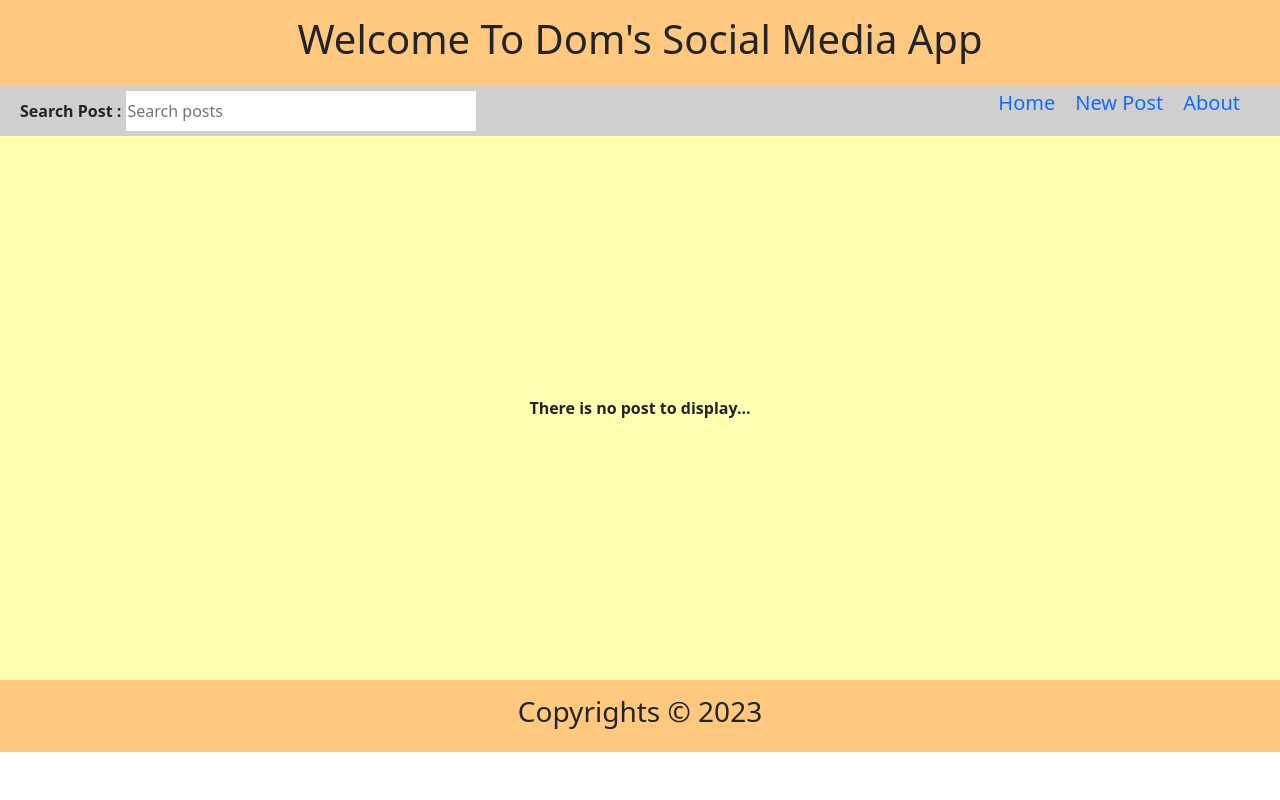
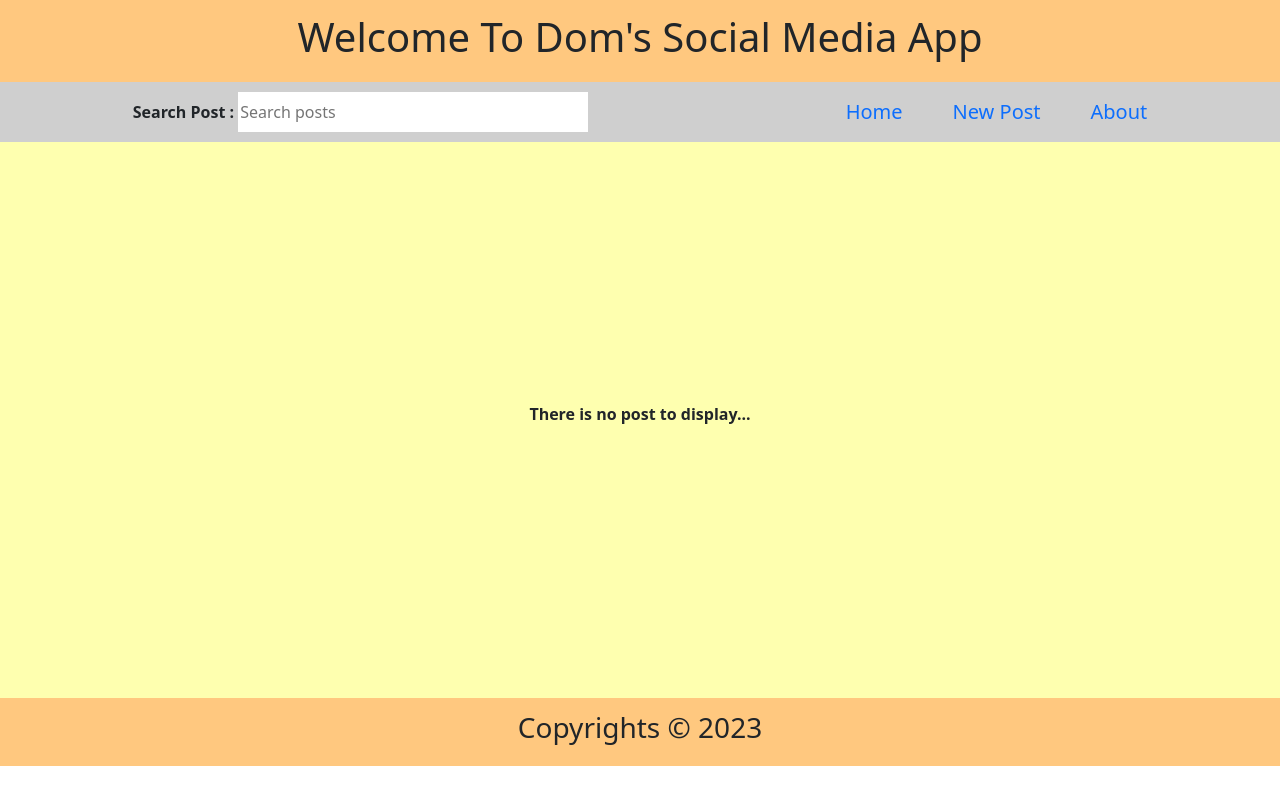
Before and after one commit to RenganathanAruna/CRED-React, a React (Create React App) app: page / in a window 1280 px wide. Built offline with nearby package versions, Linux system fonts and the light colour scheme.

Commit message:
Modified Nav bar

```diff
--- a/src/App.css
+++ b/src/App.css
@@ -1,23 +1,40 @@
 .removedecoration{
     text-decoration: none;
 }
-.header_ul{
+.NavBar{
+    width: 100%;
+    background-color: rgb(207, 207, 207);
+}
+.Navbar_ul > li{
+    list-style-type:none;
+    font-size: 20px;
+}
+.Navbar_ul{
     display: flex;
+    align-items: center;
+    justify-content: center;
+    gap: 50px;
+    margin: 0px;
 }
-.header_ul > li{
-    list-style-type:none;
-    margin-right: 20px;
-    font-size: 20px;
+.Navbar_search_list{
+    display: flex;
+    flex-wrap: wrap;
+    align-items: center;
+    justify-content: space-around;
+    padding: 10px 20px;
+}
+.Navbar_list{
+    padding: 10px 20px;
 }
 .Header,.Footer{
     text-align: center;
     width: 100%;
     background-color:rgb(255, 200, 127);
 }
-.NavBar{
-    width: 100%;
-    background-color: rgb(207, 207, 207);
+.header,.footer{
+    padding: 13px;
 }
+
 .Home_ContentWrapper{
     padding: 0px 20px;
     width: 100%;
@@ -40,14 +57,6 @@
     padding: 10px;
 }
 
-.header_navbar{
-
-    display: flex;
-    flex-wrap: wrap;
-    align-items: center;
-    justify-content: space-between;
-    padding: 2px 20px;
-}
 
 .searchinput{
     width: 350px;
@@ -71,17 +80,12 @@
 }
 
 .AllPage_heightmin{
-    min-height: 68vh;
+    min-height: 77vh;
+    width: 100%;
 }
 
-.header,.footer{
-    padding: 15px;
-}
-.header_ul{
-    display: flex;
-    align-items: center;
-    justify-content: center;
-}
+
+
 .btn-size{
     width: 400px;
     margin-top: 20px;
@@ -90,6 +94,7 @@
     display: flex;
     align-items: center;
     justify-content: center;
+    min-height: 68vh;
 }
 .feed{
     display: flex;
--- a/src/App.js
+++ b/src/App.js
@@ -7,7 +7,6 @@ import About from './Body/About';
 import NewPost from './Body/NewPost';
 import Error from './Body/Error';
 import { useEffect, useState } from 'react';
-import NavSearch from './Header/NavSearch';
 import {format} from 'date-fns';
 
 function App() {
@@ -81,16 +80,16 @@ function App() {
         <Header title="Welcome To Dom's Social Media App"/>
       </div>
 
-      <div className='NavBar'>
-          <NavSearch
-            search={search}
-            setSearch={setSearch}/>
-      </div>
-
       <Routes>
 
-          <Route path='/' element={<Home post={searchresult}
-          handeldeletepost={handeldeletepost}/>} />
+          <Route path='/' element={
+              <Home post={searchresult}
+              handeldeletepost={handeldeletepost}
+              search={search}
+              setSearch={setSearch}
+              />
+              }
+          />
 
           <Route path='About' element ={<About/>} />
 
@@ -112,6 +111,7 @@ function App() {
               }/>
 
           </Route>
+
           <Route path='*' element={<Error/>} />
 
       </Routes>
--- a/src/Body/About.js
+++ b/src/Body/About.js
@@ -1,8 +1,10 @@
-import React from 'react'
+import React from 'react';
+import NavBar from '../Header/NavBar';
 
 const About = () => {
   return (
     <div className='AllPage_heightmin'>
+      <NavBar/>
       <div style={{display:'flex',alignItems:'center',justifyContent:'center',height:'68vh'}}>
           <strong>This web app is developed for the learing purpose</strong>
       </div>
--- a/src/Body/Home.js
+++ b/src/Body/Home.js
@@ -1,9 +1,12 @@
 import React from 'react';
 import Feed from '../Body/feed';
+import NavBar from '../Header/NavBar';
 
-const Home = ({post,handeldeletepost}) => {
+const Home = ({post,handeldeletepost,search,setSearch}) => {
   return (
-    <div className='Home_ContentWrapper AllPage_heightmin'>
+    <div className='AllPage_heightmin'>
+      <NavBar/>
+      <div className='Home_ContentWrapper'>
         <div className='Home'>
           {post.length?(<Feed post={post} handeldeletepost={handeldeletepost}/>):
           (
@@ -13,6 +16,7 @@ const Home = ({post,handeldeletepost}) => {
           )}
         </div>
       </div>
+    </div>
 
   )
 }
--- a/src/Body/NewPost.js
+++ b/src/Body/NewPost.js
@@ -2,6 +2,7 @@ import React from 'react';
 import 'bootstrap/dist/css/bootstrap.min.css';
 import {useParams} from 'react-router-dom';
 import { useState } from 'react';
+import NavBar from '../Header/NavBar';
 
 const NewPost = ({handelsubmitnewpost,title,settitle,newpost,setnewpost,post,handelsubmitupdatepost}) => {
 
@@ -16,7 +17,9 @@ const NewPost = ({handelsubmitnewpost,title,settitle,newpost,setnewpost,post,han
 
   return (
 
-    <div className='NewPost_ContentWrapper AllPage_heightmin'>
+    <div className=' AllPage_heightmin'>
+      <NavBar/>
+      <div className='NewPost_ContentWrapper'>
         <div className='NewPost_form_wrapper'>
           {
             !filteredPost && <>
@@ -94,7 +97,7 @@ const NewPost = ({handelsubmitnewpost,title,settitle,newpost,setnewpost,post,han
           </>
           }
         </div>
-
+      </div>
     </div>
   )
 }
--- /dev/null
+++ b/src/Header/NavBar.js
@@ -0,0 +1,53 @@
+import React from 'react'
+import { useLocation } from 'react-router-dom';
+import {Link} from 'react-router-dom';
+
+const NavBar = ({search,setSearch}) => {
+    const location = useLocation();
+    const PageName = location.pathname === '/';
+
+    return (
+            <nav className='NavBar'>
+
+                {PageName &&
+
+                   <div className='Navbar_search_list'>
+                        <form className='searchForm' onSubmit={(e)=>
+                        e.preventDefault()}>
+
+                            <strong>Search Post : </strong>
+                            <input
+                            type="text"
+                            id="search"
+                            placeholder="Search posts"
+                            value={search}
+                            onChange={(e)=>setSearch(e.target.value)}
+                            className='searchinput'
+                            />
+
+                        </form>
+                        <ul className='Navbar_ul'>
+                            <li><Link to="/" className='removedecoration'>Home</Link></li>
+                            <li><Link to="/NewPost" className='removedecoration'>New Post</Link></li>
+                            <li><Link to="/About" className='removedecoration'>About</Link></li>
+                        </ul>
+                   </div>
+
+                }
+
+                {!PageName &&
+                    <div className='Navbar_list'>
+                        <ul className='Navbar_ul'>
+                            <li><Link to="/" className='removedecoration'>Home</Link></li>
+                            <li><Link to="/NewPost" className='removedecoration'>New Post</Link></li>
+                            <li><Link to="/About" className='removedecoration'>About</Link></li>
+                        </ul>
+                    </div>
+                }
+
+            </nav>
+
+    )
+}
+
+export default NavBar
--- a/src/Header/NavSearch.js
+++ /dev/null
@@ -1,32 +0,0 @@
-import React from 'react';
-import {Link} from 'react-router-dom';
-
-const NavSearch = ({search,setSearch}) => {
-  return (
-    <nav className='header_navbar'>
-            <form className='searchForm' onSubmit={(e)=>
-                e.preventDefault()
-            }>
-                <strong>Search Post : </strong>
-                <input
-                type="text"
-                id="search"
-                placeholder="Search posts"
-                value={search}
-                onChange={(e)=>setSearch(e.target.value)}
-                className='searchinput'
-                >
-                </input>
-
-            </form>
-
-            <ul className='header_ul'>
-              <li><Link to="/" className='removedecoration'>Home</Link></li>
-              <li><Link to="/NewPost" className='removedecoration'>New Post</Link></li>
-              <li><Link to="/About" className='removedecoration'>About</Link></li>
-            </ul>
-    </nav>
-  )
-}
-
-export default NavSearch
```
Lines whose indentation alone changed are shown as unchanged.
